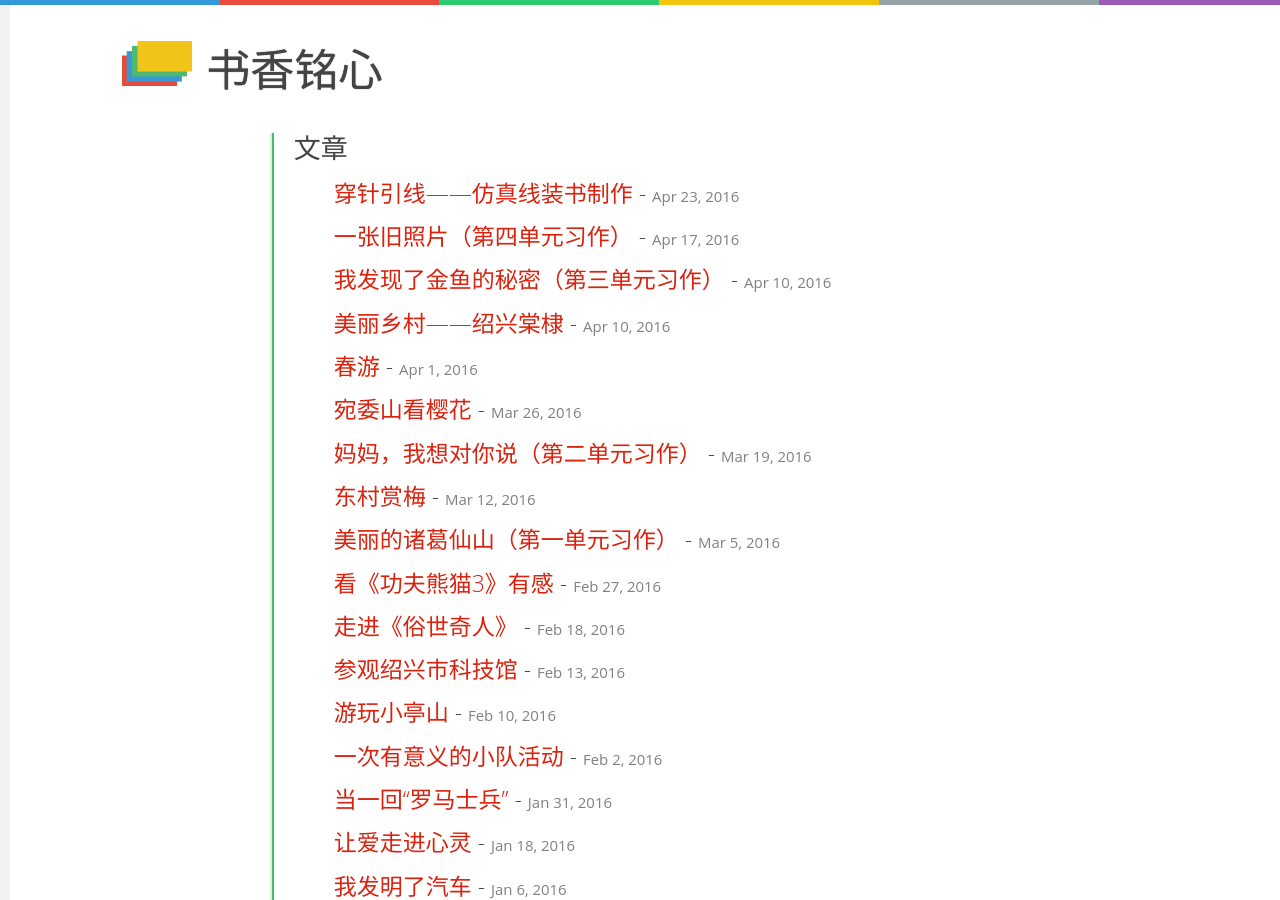
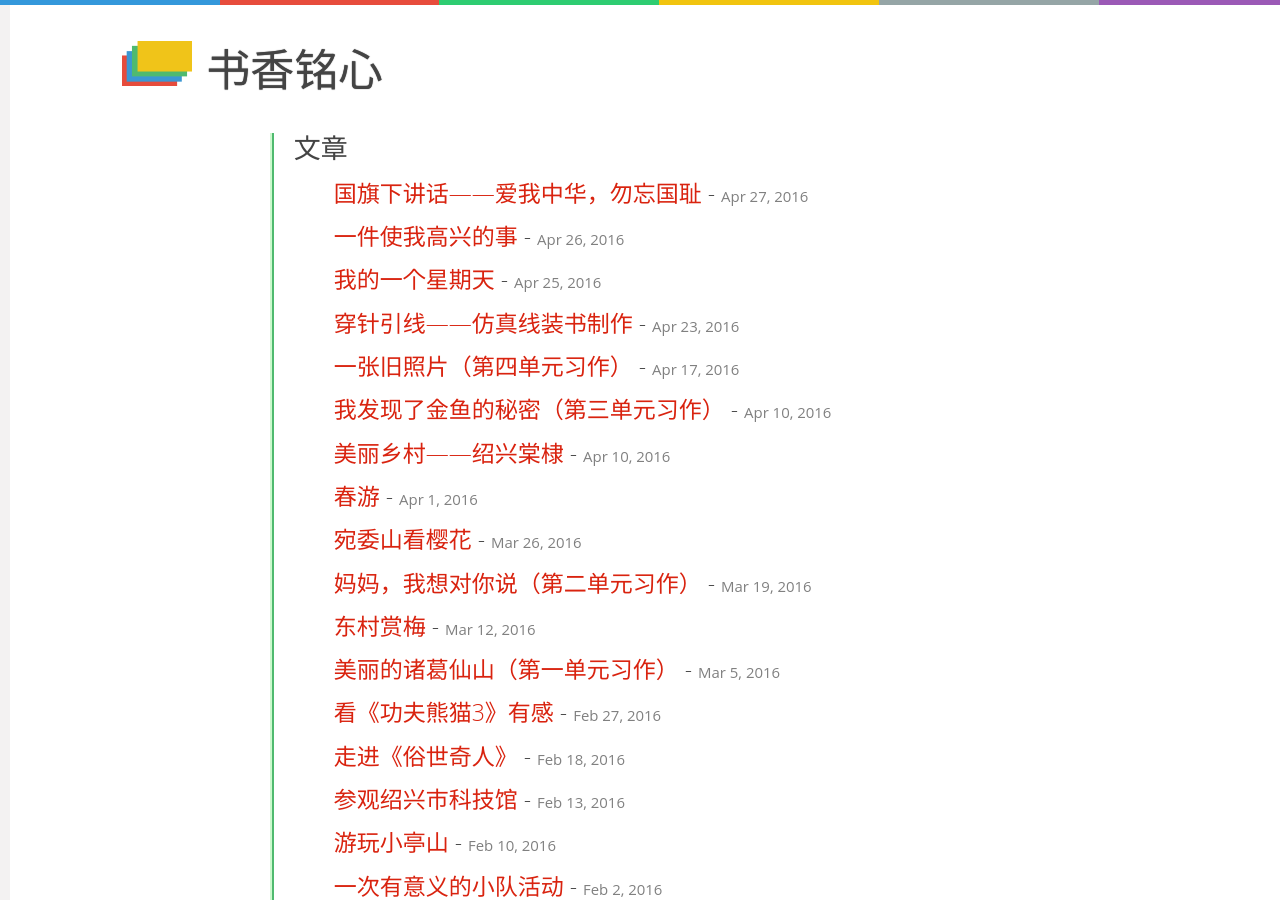
Before and after one commit to winsphinx/sxmx, a Jekyll site: the page built from index.html, in a window 1280 px wide and 900 px high. Built offline with Jekyll 4.4.1, drawn with Linux system fonts in a browser that asks for light colours; comment, search, counter and statistics services are not loaded; part of the change alters nothing that is shown.

Commit message:
add posts

```diff
--- /dev/null
+++ b/_posts/2016-04-25-sunday.md
@@ -0,0 +1,11 @@
+---
+layout: post
+title: 我的一个星期天
+---
+
+
+　　在上上个星期天，我和表弟在奶奶家玩。
+　　上午，我和表弟去水果市场买水果。我买了苹果，表弟买了鸭梨，奶奶买了芒果。
+　　之后，我们就去看电视，看《植物大战僵尸》。看了一会儿，我觉得这个电视很好看。既体现出了植物的机智，又体现出了僵尸的凶残。过了一会儿，我们便去下面玩。这时，我们看见爷爷奶奶和爸爸来了，便跑了下面。跑到下面，发现奶奶他们追下来了，我们赶紧往“空中花园”跑。“空中花园”就是一个漂亮的花园。但由于爸爸跑得快，所以我们就被追上了，但我从口袋里掏出七根棉签，拿了一根棉签扔向爸爸，爸爸一躲。之后，我们就跑进了“空中花园”。但爸爸又追了过来。我们便跑向物业，但被爷爷奶奶挡住。我又扔了两根棉签，才躲过了这一挡。但我发现表弟不见了，去哪儿了呢？去停车库了吧！我正想去停车库把他叫出来，发现他来了，他在奶奶他们后面。我们便上楼了。
+　　下午，我和邻居羿奇澳出去放风筝。我们一开始放，就放不上去。然后，我们一直放都放不起来，后来有人教我们放了一下，我们就会放了，而且放到最高了。
+　　这就是我快乐的一个星期天，你有这么快乐的一天吗？
--- /dev/null
+++ b/_posts/2016-04-26-happy.md
@@ -0,0 +1,11 @@
+---
+layout: post
+title: 一件使我高兴的事
+---
+
+
+　　我曾经有一件高兴的事，让我来告诉你吧！
+　　我又学了几节课，漂浮、屏气已经学会了。但有些高难度的动作还不会。后来发现耳朵发炎了，游泳学习就中断了。
+　　等耳朵炎症好了以去年暑假里，妈妈给我报了一个游泳兴趣班。我不等教练说下水，就已经下水了。之后，我马上就出来了，因为水太冷了，我不得不再跳出水来。我在旁边休息了一会儿，又一次下水，这次水不太冷了。教练教我屏气，我刚头下水，就冒了出来，大概只屏了一秒钟吧！练了五六节课，最多也只能屏三秒钟。教练让我在家练习，虽然我在家练习，但我还是只能屏个三四秒。对我来说，游泳时一种苦恼。妈妈觉得我没有多大的进步，所以就给我换了个教练继续学下去。
+　　后，妈妈又给我报了一个班，我说我不想学了。但妈妈说：“学习要一鼓作气，再学几次就学会了，要坚持哦！”我鼓起勇气，继续学游泳。
+　　在最后一次学习中，我学会了蛙泳，虽然最后的换气还不太会换，但至少有了好大的进步。我终于能在水中游大概15米，我终于能在水中游了。啊，我真高兴啊！这真是一件值得我高兴自豪的事情！
--- /dev/null
+++ b/_posts/2016-04-27-speak.md
@@ -0,0 +1,16 @@
+---
+layout: post
+title: 国旗下讲话——爱我中华，勿忘国耻
+---
+
+
+敬爱的老师、亲爱的同学们：
+　　大家上午好！
+　　在蓝天下，迎着初升的太阳，我们举行这庄严的升国旗仪式。今天我国旗下讲话的主题是“爱我中华，勿忘国耻”。
+　　大家还记得吗?我们四年级下册的语文课本中印有一张旧照片，这张照片正是日本轰炸上海火车南站时，被记者拍下的真实情景。看着这张照片，当时的景象顿时呈现在我眼前……
+　　原先的上海火车站，本是繁华一片的景象。那时，在火车南站是人山人海，因为大家乘火车逃难，逃往中国各地。突然，天空发出了一阵阵巨大的声响，原来是日军的飞机在天空上盘旋。不知是谁说了一句“日军的飞机来了，大家快跑！”人们惊慌着，尖叫着，四处逃串着，但日军的飞机仍不放过这些手无寸铁的百姓。日军在飞机上投下一串串的炸弹，炸向那些百姓。百姓大叫四散逃跑着，但还是躲不过日军的炮火。不一会儿，倒下了许多人，剩下的百姓呻吟声、尖叫声、叫喊声充满了整个火车站。日军的狂轰滥炸把繁华的火车站炸成了一片废墟。房屋倒塌了，铁轨扭曲了，天桥裂开了……日军一看，火车站已成废墟，便扬长而去。
+　　突然，一个微小的声音传入了我的耳朵。那哭声是多么的无助，多么的伤心啊！“爸爸妈妈，你们在哪里呀？”但没人回答，之后便是一阵撕心裂肺的哭声。我一看，原来是一个孩子在铁路上坐着，大概只有二三岁。可能在之前，他还在爸爸妈妈的怀抱里。而现在，他没有了父母，也没有了亲人的照顾，更没有了今后的生活。
+　　日本人，你们也有自己的父母，你们怎么能杀这些手无寸铁的百姓呢？
+　　我又想到我们当前，现在我们生活在和平的环境里。所以我们更要珍惜现在的幸福生活，为战争敲响丧钟，在和平的环境中幸福生活吧！
+　　同学们：我们要自觉行动起来，珍惜学习的机会，树立远大的理想，刻苦学习，超越自我。让自己成为一个珍惜时间、热爱学习的人，成为一个积极向上、心灵纯洁、全面发展的人。古人云：“一屋不扫，何以扫天下。”所以，我们要从身边的小事做起，从生活、学习中的点点滴滴做起。只有一件件小事做好，将来才能做好大事，把我们的祖国建设的更加强大，更加美丽，更加繁荣昌盛吧！
+　　（“国旗下讲话”之“爱我中华”征文投稿）
```
Also changed, not shown: _posts/2016-03-19-letter.md (+5 -1 lines).
